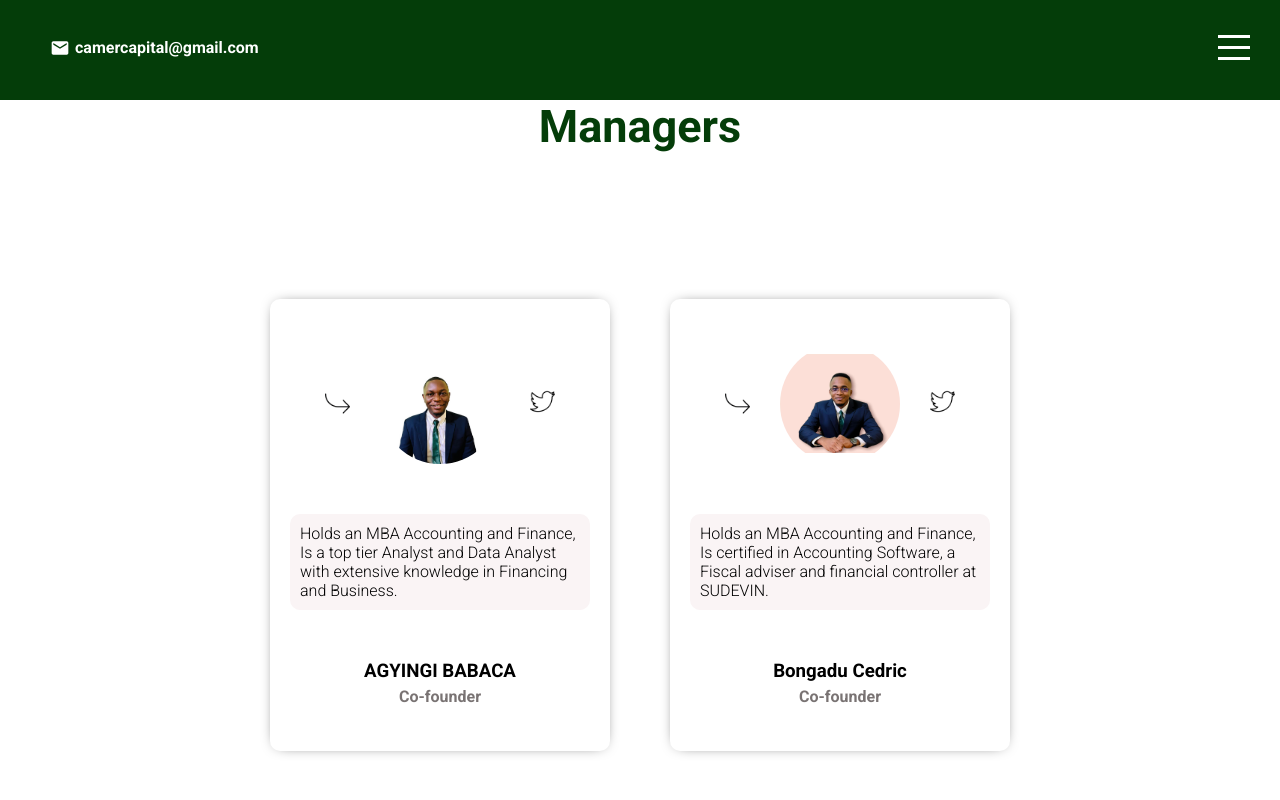
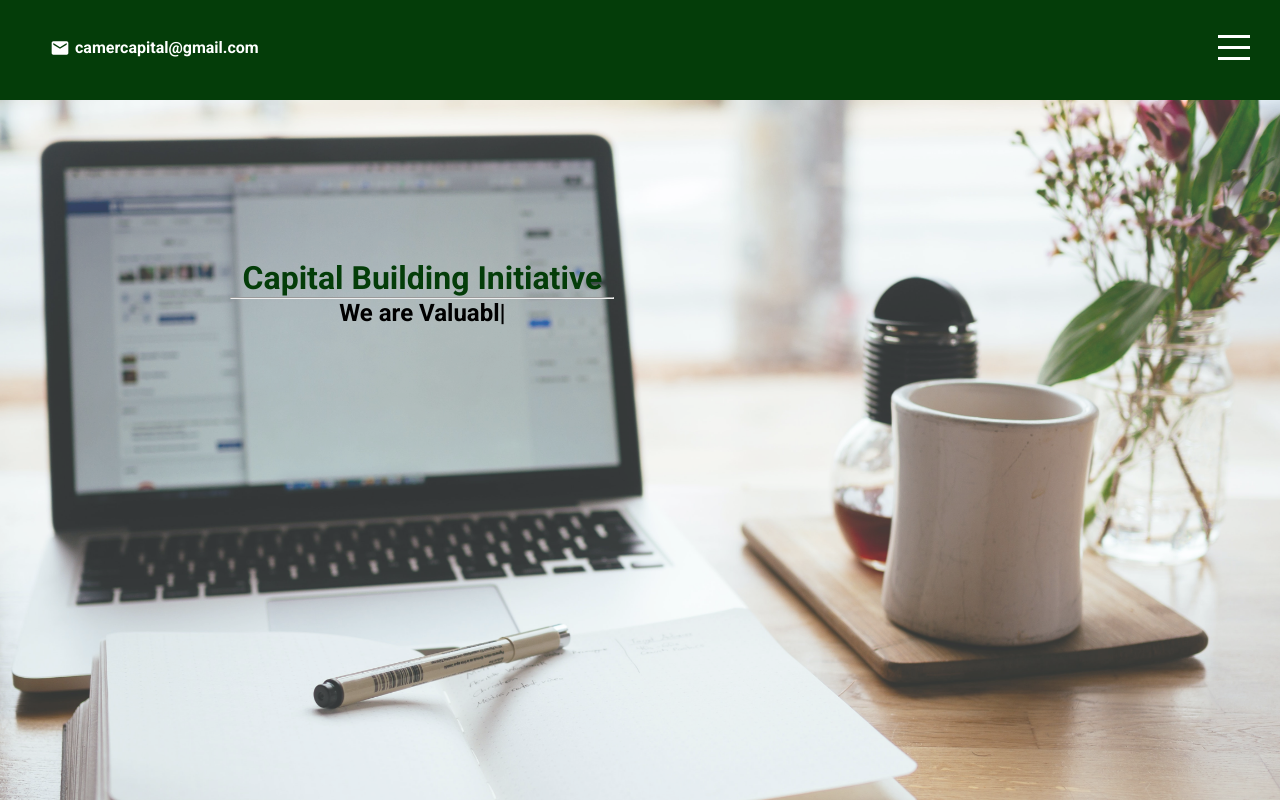
Before and after one commit to janWICKEDpro/capital_building_initiative, a React (Create React App) app: page /about in a window 1280 px wide. Built offline with nearby package versions, Linux system fonts and the light colour scheme.

Commit message:
commented out routing for now

```diff
--- a/src/App.js
+++ b/src/App.js
@@ -17,12 +17,17 @@ function App() {
       <Router>
         <AppBar menuOpen={menuOpen} setMenuOpen={setMenuOpen} />
         <Menu menuOpen={menuOpen} setMenuOpen={setMenuOpen} />
+
         <div className="sections">
-          <Routes>
+          <IntroSection />
+          <Services />
+          <BusinessInfo />
+          {/* <Routes>
             <Route exact path="/" element={<IntroSection />} />
             <Route path="/services" element={<Services />} />
             <Route path="/about" element={<BusinessInfo />} />
-          </Routes>
+          </Routes> */}
+
           <Footer />
         </div>
       </Router>
--- a/src/components/businessInfo/BusinessInfo.jsx
+++ b/src/components/businessInfo/BusinessInfo.jsx
@@ -17,7 +17,7 @@ export default function BusinessInfo() {
     {
       id: 2,
       link: "https://twitter.com/CedricN_G",
-      name: "Bongadu Cedric",
+      name: "BONGADU CEDRIC",
       title: "Co-founder",
       img:"assets/m2.jpeg",
       icon: "assets/twitter.png",
```
